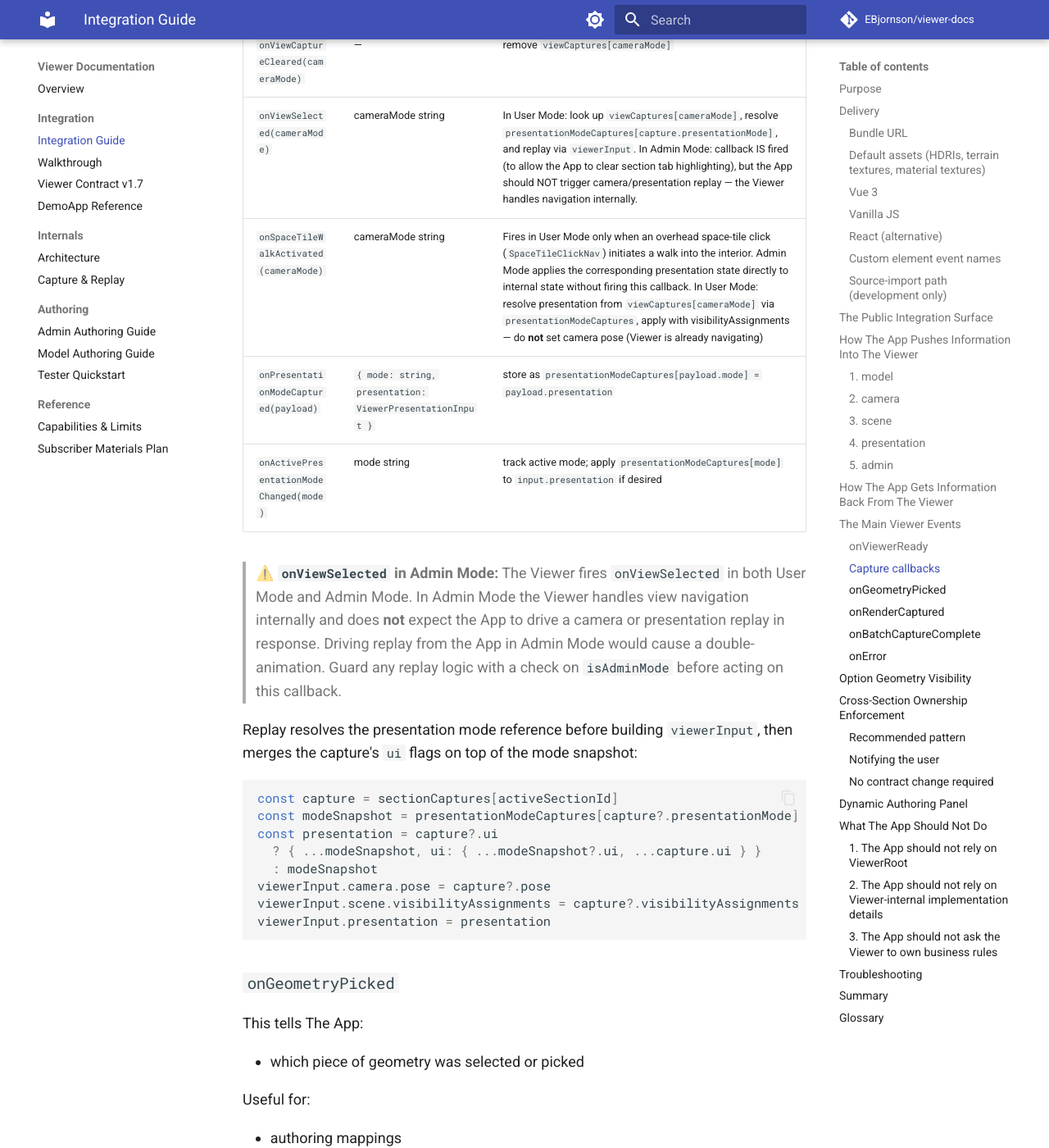
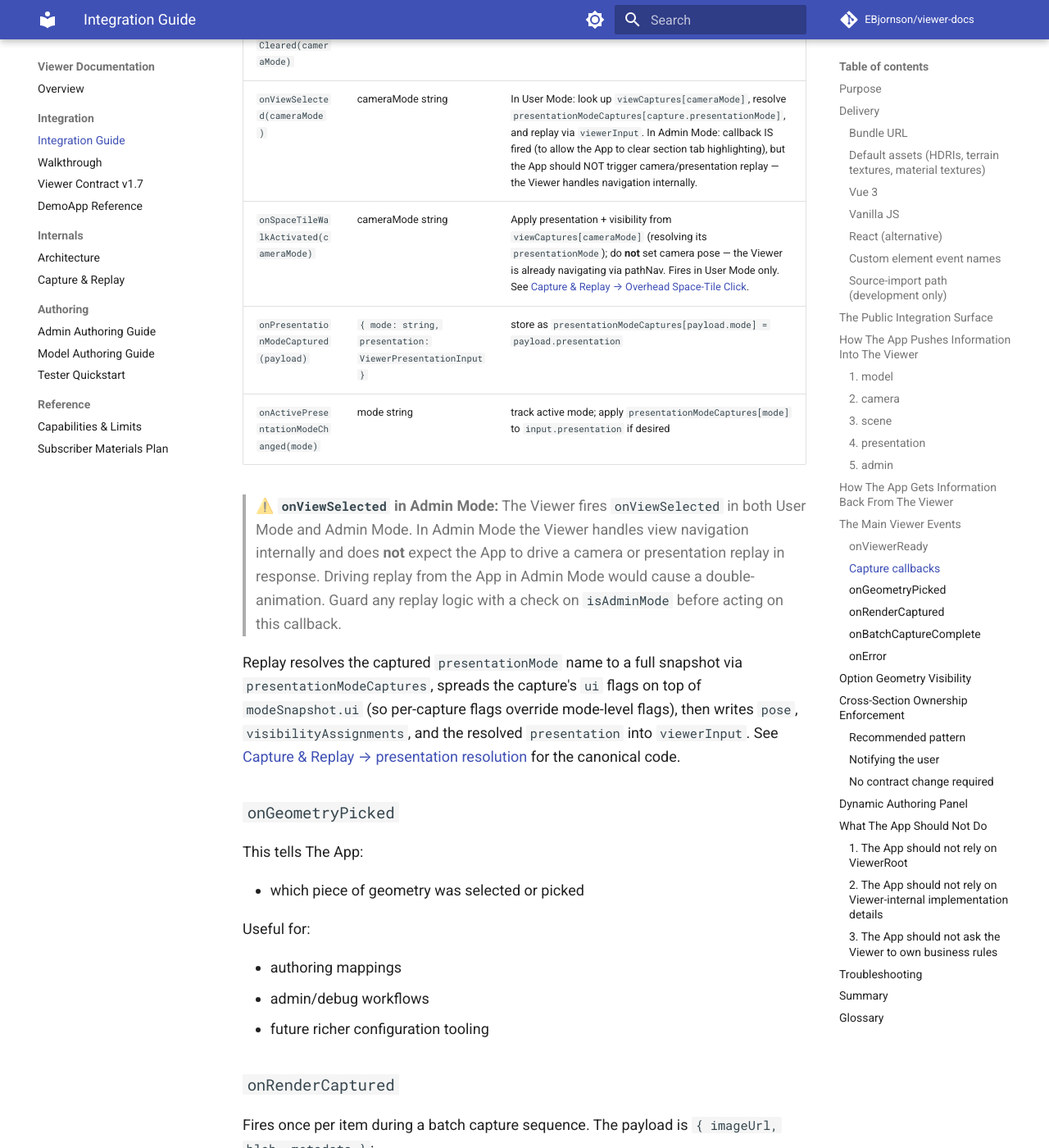
Before and after one commit to EBjornson/viewer-docs, an MkDocs documentation site: the page built from docs/integration_guide.md, in a window 1280 px wide and 1400 px high, scrolled down 12740 px. Shown: the whole window at 82% size. Built offline with MkDocs 1.6.1 and Material for MkDocs 9.7.7, drawn with Linux system fonts in a browser that asks for light colours; comment, search, counter and statistics services are not loaded.

Commit message:
Sync from main repo @ 0a4a826
Source branch: main
Source commit: 0a4a8267ecc7bb5713c88cce88e178059d5897ba

````diff
--- a/docs/integration_guide.md
+++ b/docs/integration_guide.md
@@ -407,24 +407,13 @@ These are the primary authoring output events. The Viewer fires them when the ad
 | `onViewCaptured(payload)` | cameraMode + pose + presentationMode + visibilityAssignments + ui | store as `viewCaptures[payload.cameraMode]` |
 | `onViewCaptureCleared(cameraMode)` | — | remove `viewCaptures[cameraMode]` |
 | `onViewSelected(cameraMode)` | cameraMode string | In User Mode: look up `viewCaptures[cameraMode]`, resolve `presentationModeCaptures[capture.presentationMode]`, and replay via `viewerInput`. In Admin Mode: callback IS fired (to allow the App to clear section tab highlighting), but the App should NOT trigger camera/presentation replay — the Viewer handles navigation internally. |
-| `onSpaceTileWalkActivated(cameraMode)` | cameraMode string | Fires in User Mode only when an overhead space-tile click (`SpaceTileClickNav`) initiates a walk into the interior. Admin Mode applies the corresponding presentation state directly to internal state without firing this callback. In User Mode: resolve presentation from `viewCaptures[cameraMode]` via `presentationModeCaptures`, apply with visibilityAssignments — do **not** set camera pose (Viewer is already navigating) |
+| `onSpaceTileWalkActivated(cameraMode)` | cameraMode string | Apply presentation + visibility from `viewCaptures[cameraMode]` (resolving its `presentationMode`); do **not** set camera pose — the Viewer is already navigating via pathNav. Fires in User Mode only. See [Capture & Replay → Overhead Space-Tile Click](capture_and_replay.md#overhead-space-tile-click-spacetileclicknav). |
 | `onPresentationModeCaptured(payload)` | `{ mode: string, presentation: ViewerPresentationInput }` | store as `presentationModeCaptures[payload.mode] = payload.presentation` |
 | `onActivePresentationModeChanged(mode)` | mode string | track active mode; apply `presentationModeCaptures[mode]` to `input.presentation` if desired |
 
 > **⚠️ `onViewSelected` in Admin Mode:** The Viewer fires `onViewSelected` in both User Mode and Admin Mode. In Admin Mode the Viewer handles view navigation internally and does **not** expect the App to drive a camera or presentation replay in response. Driving replay from the App in Admin Mode would cause a double-animation. Guard any replay logic with a check on `isAdminMode` before acting on this callback.
 
-Replay resolves the presentation mode reference before building `viewerInput`, then merges the capture's `ui` flags on top of the mode snapshot:
-
-```js
-const capture = sectionCaptures[activeSectionId]
-const modeSnapshot = presentationModeCaptures[capture?.presentationMode] ?? defaultPresentation
-const presentation = capture?.ui
-  ? { ...modeSnapshot, ui: { ...modeSnapshot?.ui, ...capture.ui } }
-  : modeSnapshot
-viewerInput.camera.pose = capture?.pose
-viewerInput.scene.visibilityAssignments = capture?.visibilityAssignments
-viewerInput.presentation = presentation
-```
+Replay resolves the captured `presentationMode` name to a full snapshot via `presentationModeCaptures`, spreads the capture's `ui` flags on top of `modeSnapshot.ui` (so per-capture flags override mode-level flags), then writes `pose`, `visibilityAssignments`, and the resolved `presentation` into `viewerInput`. See [Capture & Replay → presentation resolution](capture_and_replay.md#presentation-resolution) for the canonical code.
 
 ### `onGeometryPicked`
 
````
Also changed, not shown: docs/admin_authoring_guide.md (+2 -0 lines), docs/capabilities_and_limits.md (+1 -1 lines), docs/capture_and_replay.md (+9 -4 lines), docs/integration_walkthrough.md (+2 -2 lines).
